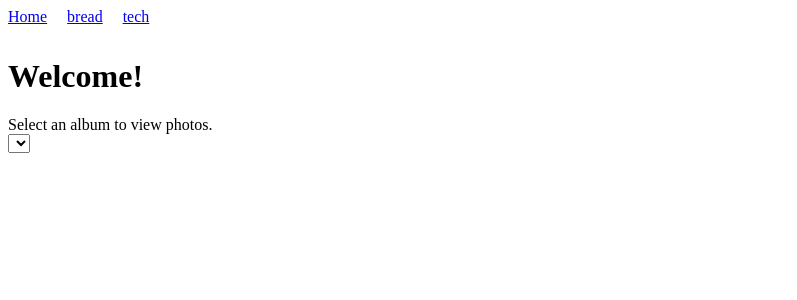
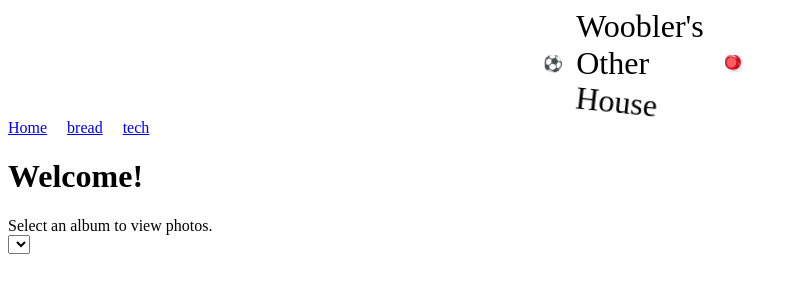
Before and after one commit to chunyukuo88/woobler-sveltekit, a SvelteKit app: page / in a window 1280 px wide. Shown: the top 300 px of the page, without its empty margins (0-797 px from the left). Built offline with nearby package versions, Linux system fonts and the light colour scheme.

Commit message:
feat: header text and emoji animations

```diff
--- a/src/routes/+layout.svelte
+++ b/src/routes/+layout.svelte
@@ -1,10 +1,136 @@
 <script lang="ts">
 </script>
 
-<nav style="margin-bottom: 2rem;">
+<header>
+	<span>⚽</span>
+	<div class="woh__title-words">
+		<div class="woh_drop-in">Woobler's</div>
+		<div class="woh_drop-in">Other</div>
+		<div class="woh_eventual-slant">House</div>
+	</div>
+	<span>🪀</span>
+</header>
+<nav>
 	<a href="/" style="margin-right: 1rem;">Home</a>
 	<a href="/bread" style="margin-right: 1rem;">bread</a>
 	<a href="/tech">tech</a>
 </nav>
 
 <slot />
+
+<style>
+    header {
+        display: flex;
+				align-items: center;
+				justify-content: center;
+    }
+
+		.woh__title-words {
+				font-size: 2rem;
+		}
+
+    span {
+        animation: wiggle 10s linear infinite;
+        margin: 0 1rem;
+				font-size: em;
+    }
+
+    .woh_drop-in:nth-child(1) {
+        animation: drop-first 0.6s linear forwards 1s;
+        opacity: 0;
+        position: relative;
+    }
+
+    #santa-hat {
+        position: absolute;
+        transform: scaleX(-1) rotate(15deg);
+        width: 15%;
+        bottom: 18px;
+        left: -12px;
+    }
+
+    #winter-hat {
+        position: absolute;
+        transform: rotate(10deg);
+        width: 12%;
+        bottom: 23px;
+        left: -4px;
+    }
+
+    .woh_drop-in:nth-child(2) {
+        animation: drop-second 0.6s linear forwards 2s;
+        opacity: 0;
+    }
+
+    .woh_eventual-slant {
+        animation: slant 0.1s linear forwards 3s;
+    }
+
+    @keyframes drop-first {
+        0% {
+            transform: translateY(-200px);
+            opacity: 0;
+        }
+        50% {
+            transform: translateY(0);
+            opacity: 1;
+        }
+        65% {
+            transform: translateY(-17px);
+            opacity: 1;
+        }
+        75% {
+            transform: translateY(-22px);
+            opacity: 1;
+        }
+        100% {
+            transform: translateY(0px);
+            opacity: 1;
+        }
+    }
+
+    @keyframes drop-second {
+        0% {
+            transform: translateY(-200px);
+            opacity: 0;
+        }
+        50% {
+            transform: translateY(0);
+            opacity: 1;
+        }
+        65% {
+            transform: translateY(-17px);
+            opacity: 1;
+        }
+        75% {
+            transform: translateY(-22px);
+            opacity: 1;
+        }
+        100% {
+            transform: translateY(0px);
+            opacity: 1;
+        }
+    }
+
+    @keyframes wiggle {
+        10% { transform: translateX(5px) rotate(5deg); }
+        20% { transform: translateX(-5px) rotate(-5deg); }
+        30% { transform: translateX(4px) rotate(4deg); }
+        40% { transform: translateX(-4px) rotate(-4deg); }
+        50% { transform: translateX(3px) rotate(3deg); }
+        60% { transform: translateX(-3px) rotate(-3deg); }
+        70% { transform: translateX(2px) rotate(2deg); }
+        80% { transform: translateX(-2px) rotate(-2deg); }
+        90% { transform: translateX(1px) rotate(0); }
+        100% { transform: translateX(-1px) rotate(0); }
+    }
+
+    @keyframes slant {
+        0% {
+            transform: rotate(0deg);
+        }
+        100% {
+            transform: rotate(6deg) translateY(4px);
+        }
+    }
+</style>
```
